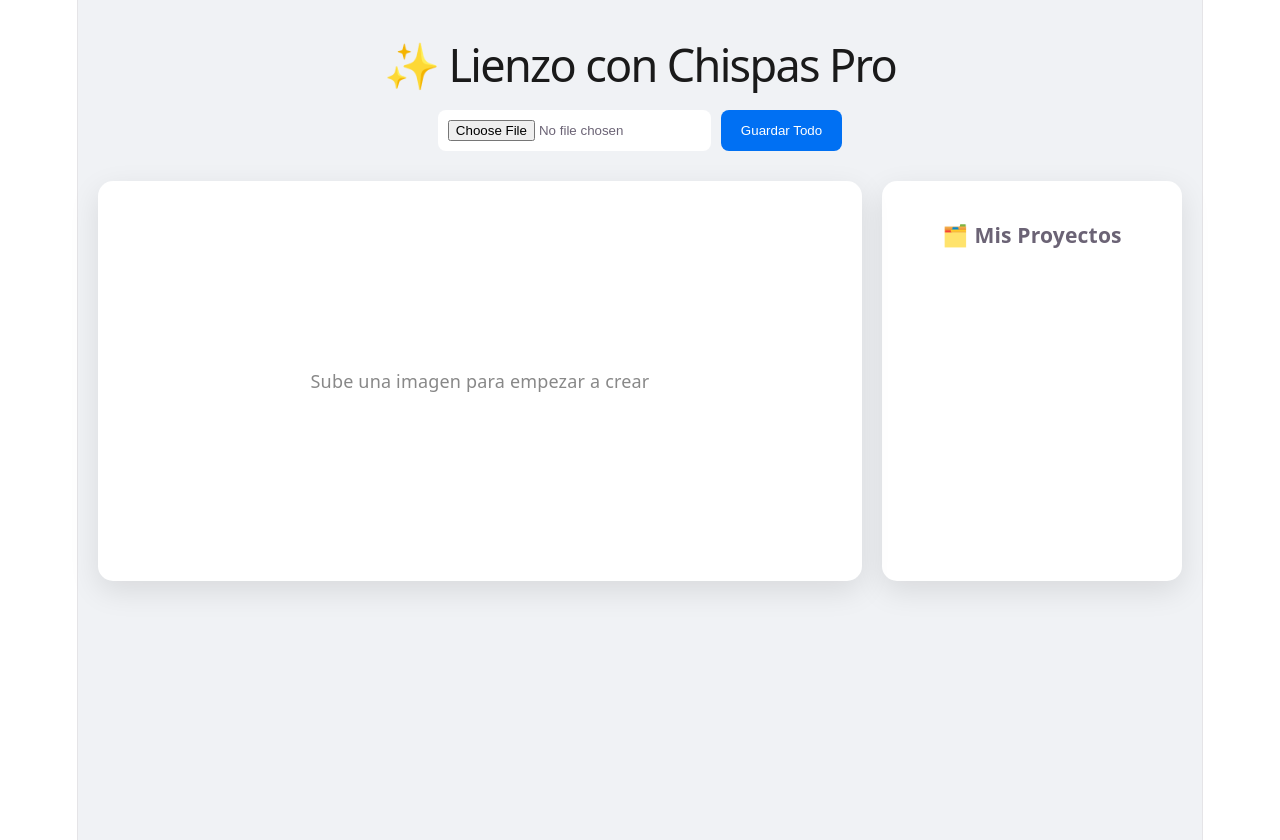
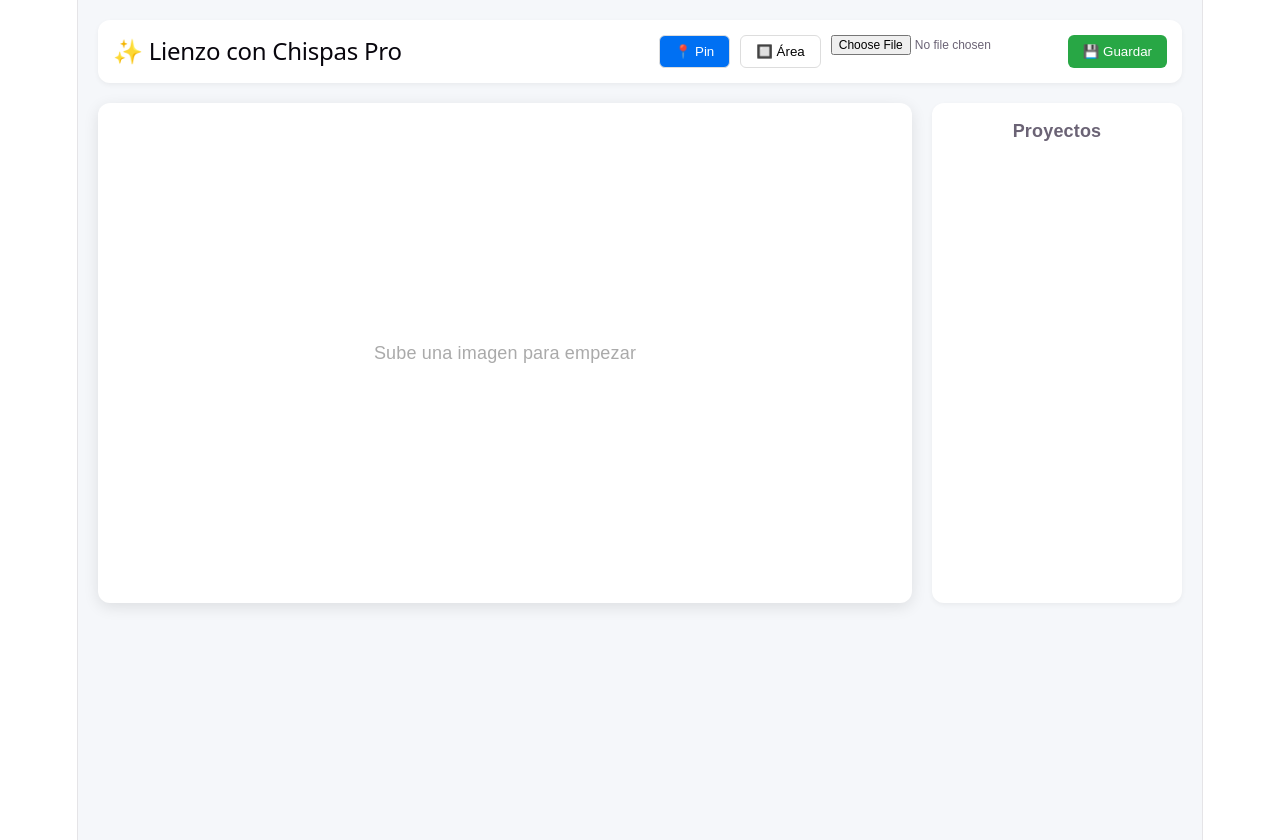
Before and after one commit to mtgonzalezm/lienzo-con-chispas, a React (Vite) app: page / in a window 1280 px wide. Built offline with nearby package versions, Linux system fonts and the light colour scheme.

Commit message:
Añadida selección de areas y formulario profesional

```diff
--- a/src/App.jsx
+++ b/src/App.jsx
@@ -1,161 +1,162 @@
 import React, { useState, useRef, useEffect } from 'react';
-import './App.css';
 
 export default function App() {
   const [imagenSrc, setImagenSrc] = useState(null);
-  const [puntos, setPuntos] = useState([]);
-  const [puntoSeleccionado, setPuntoSeleccionado] = useState(null);
+  const [elementos, setElementos] = useState([]);
+  const [modo, setModo] = useState('pin'); // 'pin' o 'area'
+  const [dibujando, setDibujando] = useState(false);
+  const [nuevaArea, setNuevaArea] = useState(null);
+  const [editando, setEditando] = useState(null);
   const [repositorio, setRepositorio] = useState([]);
+
   const contenedorRef = useRef(null);
 
-  // Cargar repositorio al iniciar
   useEffect(() => {
-    const guardados = JSON.parse(localStorage.getItem("lienzoChispasV2")) || [];
+    const guardados = JSON.parse(localStorage.getItem("lienzoChispas_v3")) || [];
     setRepositorio(guardados);
   }, []);
 
-  const manejarSubida = (evento) => {
-    const archivo = evento.target.files[0];
+  const manejarSubida = (e) => {
+    const archivo = e.target.files[0];
     if (archivo) {
       const lector = new FileReader();
-      lector.onload = (e) => {
-        setImagenSrc(e.target.result);
-        setPuntos([]);
-      };
+      lector.onload = (evento) => { setImagenSrc(evento.target.result); setElementos([]); };
       lector.readAsDataURL(archivo);
     }
   };
 
-  const crearChispa = (evento) => {
-    if (!imagenSrc) return;
+  const obtenerCoordenadas = (e) => {
+    const rect = contenedorRef.current.getBoundingClientRect();
+    return {
+      x: ((e.clientX - rect.left) / rect.width) * 100,
+      y: ((e.clientY - rect.top) / rect.height) * 100
+    };
+  };
 
-    // Calculamos posición
-    const rect = contenedorRef.current.getBoundingClientRect();
-    const x = ((evento.clientX - rect.left) / rect.width) * 100; // Guardamos en % para que sea responsive
-    const y = ((evento.clientY - rect.top) / rect.height) * 100;
+  const iniciarInteraccion = (e) => {
+    if (!imagenSrc || editando) return;
+    const coords = obtenerCoordenadas(e);
 
-    const tipo = prompt("¿Qué tipo de chispa quieres?\n1. Texto (📖)\n2. Enlace Web (🔗)\n3. Vídeo YouTube (🎬)", "1");
-    if (!tipo) return;
-
-    let contenido = "";
-    let icono = "✨";
-
-    if (tipo === "1") {
-      contenido = prompt("Escribe el texto informativo:");
-      icono = "📖";
-    } else if (tipo === "2") {
-      contenido = prompt("Pega la URL (ej: https://google.com):");
-      icono = "🔗";
-    } else if (tipo === "3") {
-      let url = prompt("Pega el enlace de YouTube:");
-      if (url) {
-        let id = url.split('v=')[1] || url.split('/').pop();
-        contenido = `https://www.youtube.com/embed/${id.split('&')[0]}`;
-        icono = "🎬";
-      }
-    }
-
-    if (contenido) {
-      setPuntos([...puntos, { id: Date.now(), x, y, tipo, contenido, icono }]);
+    if (modo === 'pin') {
+      const nuevoPin = { id: Date.now(), tipo: 'pin', x: coords.x, y: coords.y, contenido: '', titulo: '', multimedia: '' };
+      setEditando(nuevoPin);
+    } else {
+      setDibujando(true);
+      setNuevaArea({ x: coords.x, y: coords.y, w: 0, h: 0 });
     }
   };
 
-  const guardarEnLector = () => {
-    if (!imagenSrc) return alert("Sube una imagen primero");
-    const nombre = prompt("Nombre del proyecto:", "Nuevo Lienzo");
-    const nuevoRepo = [...repositorio, { id: Date.now(), nombre, imagenSrc, puntos }];
-    localStorage.setItem("lienzoChispasV2", JSON.stringify(nuevoRepo));
+  const mientrasDibuja = (e) => {
+    if (!dibujando || modo !== 'area') return;
+    const coords = obtenerCoordenadas(e);
+    setNuevaArea(prev => ({
+      ...prev,
+      w: coords.x - prev.x,
+      h: coords.y - prev.y
+    }));
+  };
+
+  const finalizarDibujo = () => {
+    if (!dibujando) return;
+    setDibujando(false);
+    if (Math.abs(nuevaArea.w) > 1 && Math.abs(nuevaArea.h) > 1) {
+      setEditando({ id: Date.now(), tipo: 'area', ...nuevaArea, contenido: '', titulo: '', multimedia: '' });
+    }
+    setNuevaArea(null);
+  };
+
+  const guardarElemento = (e) => {
+    e.preventDefault();
+    setElementos([...elementos, editando]);
+    setEditando(null);
+  };
+
+  const guardarProyecto = () => {
+    const nombre = prompt("Nombre del proyecto:");
+    if (!nombre) return;
+    const nuevoRepo = [...repositorio, { id: Date.now(), nombre, imagenSrc, elementos }];
+    localStorage.setItem("lienzoChispas_v3", JSON.stringify(nuevoRepo));
     setRepositorio(nuevoRepo);
-    alert("¡Guardado!");
   };
 
   return (
-    <div style={{ padding: '20px', fontFamily: 'system-ui, sans-serif', backgroundColor: '#f0f2f5', minHeight: '100vh' }}>
-
-      <header style={{ textAlign: 'center', marginBottom: '30px' }}>
-        <h1 style={{ fontSize: '2.5rem', color: '#1a1a1a' }}>✨ Lienzo con Chispas Pro</h1>
-        <div style={{ display: 'flex', justifyContent: 'center', gap: '10px' }}>
-          <input type="file" onChange={manejarSubida} style={{ padding: '10px', background: 'white', borderRadius: '8px' }} />
-          <button onClick={guardarEnLector} style={{ padding: '10px 20px', backgroundColor: '#0070f3', color: 'white', border: 'none', borderRadius: '8px', cursor: 'pointer' }}>Guardar Todo</button>
+    <div style={{ padding: '20px', fontFamily: 'sans-serif', backgroundColor: '#f5f7fa', minHeight: '100vh' }}>
+      <header style={{ display: 'flex', justifyContent: 'space-between', alignItems: 'center', marginBottom: '20px', backgroundColor: 'white', padding: '15px', borderRadius: '12px', boxShadow: '0 2px 5px rgba(0,0,0,0.05)' }}>
+        <h2 style={{ margin: 0 }}>✨ Lienzo con Chispas Pro</h2>
+        <div style={{ display: 'flex', gap: '10px' }}>
+          <button onClick={() => setModo('pin')} style={{ padding: '8px 15px', borderRadius: '6px', border: '1px solid #ddd', backgroundColor: modo === 'pin' ? '#0070f3' : 'white', color: modo === 'pin' ? 'white' : 'black', cursor: 'pointer' }}>📍 Pin</button>
+          <button onClick={() => setModo('area')} style={{ padding: '8px 15px', borderRadius: '6px', border: '1px solid #ddd', backgroundColor: modo === 'area' ? '#0070f3' : 'white', color: modo === 'area' ? 'white' : 'black', cursor: 'pointer' }}>🔲 Área</button>
+          <input type="file" onChange={manejarSubida} style={{ fontSize: '12px' }} />
+          <button onClick={guardarProyecto} style={{ padding: '8px 15px', borderRadius: '6px', border: 'none', backgroundColor: '#28a745', color: 'white', cursor: 'pointer' }}>💾 Guardar</button>
         </div>
       </header>
 
-      <main style={{ display: 'grid', gridTemplateColumns: '1fr 300px', gap: '20px' }}>
-
-        {/* AREA DE DIBUJO */}
-        <div style={{ position: 'relative', backgroundColor: 'white', borderRadius: '15px', overflow: 'hidden', boxShadow: '0 10px 30px rgba(0,0,0,0.1)', height: 'fit-content' }}>
+      <div style={{ display: 'grid', gridTemplateColumns: '1fr 250px', gap: '20px' }}>
         <div
           ref={contenedorRef}
-            onClick={crearChispa}
-            style={{ position: 'relative', cursor: imagenSrc ? 'crosshair' : 'default' }}
+          onMouseDown={iniciarInteraccion}
+          onMouseMove={mientrasDibuja}
+          onMouseUp={finalizarDibujo}
+          style={{ position: 'relative', backgroundColor: 'white', borderRadius: '12px', overflow: 'hidden', boxShadow: '0 4px 15px rgba(0,0,0,0.1)', cursor: modo === 'area' ? 'crosshair' : 'pointer', userSelect: 'none' }}
         >
           {imagenSrc ? (
             <img src={imagenSrc} style={{ width: '100%', display: 'block', pointerEvents: 'none' }} alt="Lienzo" />
           ) : (
-              <div style={{ height: '400px', display: 'flex', alignItems: 'center', justifyContent: 'center', color: '#888' }}>
-                Sube una imagen para empezar a crear
-              </div>
+            <div style={{ height: '500px', display: 'flex', alignItems: 'center', justifyContent: 'center', color: '#aaa' }}>Sube una imagen para empezar</div>
           )}
 
-            {puntos.map(p => (
-              <div
-                key={p.id}
-                className="chispa-interactiva"
-                onClick={(e) => { e.stopPropagation(); setPuntoSeleccionado(p); }}
-                style={{
+          {/* Dibujo de nueva área en tiempo real */}
+          {nuevaArea && (
+            <div style={{
+              position: 'absolute', border: '2px dashed #0070f3', backgroundColor: 'rgba(0, 112, 243, 0.2)',
+              left: `${nuevaArea.w > 0 ? nuevaArea.x : nuevaArea.x + nuevaArea.w}%`,
+              top: `${nuevaArea.h > 0 ? nuevaArea.y : nuevaArea.y + nuevaArea.h}%`,
+              width: `${Math.abs(nuevaArea.w)}%`,
+              height: `${Math.abs(nuevaArea.h)}%`
+            }} />
+          )}
+
+          {/* Elementos guardados */}
+          {elementos.map(el => (
+            <div key={el.id} title={el.titulo} style={{
               position: 'absolute',
-                  left: `${p.x}%`,
-                  top: `${p.y}%`,
-                  width: '35px',
-                  height: '35px',
-                  backgroundColor: 'white',
-                  borderRadius: '50%',
-                  transform: 'translate(-50%, -50%)',
-                  cursor: 'pointer',
-                  boxShadow: '0 2px 10px rgba(0,0,0,0.2)',
-                  zIndex: 20
+              left: `${el.tipo === 'pin' ? el.x : (el.w > 0 ? el.x : el.x + el.w)}%`,
+              top: `${el.tipo === 'pin' ? el.y : (el.h > 0 ? el.y : el.y + el.h)}%`,
+              width: el.tipo === 'pin' ? '20px' : `${Math.abs(el.w)}%`,
+              height: el.tipo === 'pin' ? '20px' : `${Math.abs(el.h)}%`,
+              backgroundColor: el.tipo === 'pin' ? '#ff3b30' : 'rgba(255, 255, 255, 0.3)',
+              border: el.tipo === 'pin' ? '2px solid white' : '2px solid yellow',
+              borderRadius: el.tipo === 'pin' ? '50%' : '4px',
+              transform: el.tipo === 'pin' ? 'translate(-50%, -50%)' : 'none',
+              cursor: 'help',
+              transition: 'transform 0.2s'
             }}
-              >
-                {p.icono}
-              </div>
+            onClick={(e) => { e.stopPropagation(); alert(`${el.titulo}\n${el.contenido}`); }}
+            />
           ))}
         </div>
+
+        <aside style={{ backgroundColor: 'white', padding: '15px', borderRadius: '12px', boxShadow: '0 2px 5px rgba(0,0,0,0.05)' }}>
+          <h4 style={{ marginTop: 0 }}>Proyectos</h4>
+          {repositorio.map(r => (
+            <div key={r.id} onClick={() => { setImagenSrc(r.imagenSrc); setElementos(r.elementos); }} style={{ padding: '8px', borderBottom: '1px solid #eee', cursor: 'pointer', fontSize: '14px' }}>📁 {r.nombre}</div>
+          ))}
+        </aside>
       </div>
 
-        {/* REPOSITORIO LATERAL */}
-        <aside style={{ backgroundColor: 'white', padding: '20px', borderRadius: '15px', boxShadow: '0 10px 30px rgba(0,0,0,0.1)' }}>
-          <h3>🗂️ Mis Proyectos</h3>
-          {repositorio.map(item => (
-            <div
-              key={item.id}
-              onClick={() => { setImagenSrc(item.imagenSrc); setPuntos(item.puntos); }}
-              style={{ padding: '10px', borderBottom: '1px solid #eee', cursor: 'pointer', display: 'flex', alignItems: 'center', gap: '10px' }}
-            >
-              <img src={item.imagenSrc} style={{ width: '40px', height: '40px', borderRadius: '5px', objectFit: 'cover' }} />
-              <span style={{ fontSize: '14px', fontWeight: '500' }}>{item.nombre}</span>
+      {/* MODAL DE EDICIÓN PROFESIONAL */}
+      {editando && (
+        <div style={{ position: 'fixed', top: 0, left: 0, width: '100%', height: '100%', backgroundColor: 'rgba(0,0,0,0.6)', display: 'flex', alignItems: 'center', justifyContent: 'center', zIndex: 1000 }}>
+          <form onSubmit={guardarElemento} style={{ backgroundColor: 'white', padding: '25px', borderRadius: '15px', width: '400px', display: 'flex', flexDirection: 'column', gap: '15px' }}>
+            <h3 style={{ margin: 0 }}>Configurar Interacción</h3>
+            <input required placeholder="Título (ej: Info importante)" value={editando.titulo} onChange={e => setEditando({...editando, titulo: e.target.value})} style={{ padding: '10px', borderRadius: '6px', border: '1px solid #ddd' }} />
+            <textarea placeholder="Descripción enriquecida o texto..." rows="4" value={editando.contenido} onChange={e => setEditando({...editando, contenido: e.target.value})} style={{ padding: '10px', borderRadius: '6px', border: '1px solid #ddd', resize: 'none' }} />
+            <input placeholder="URL de Video o Enlace (opcional)" value={editando.multimedia} onChange={e => setEditando({...editando, multimedia: e.target.value})} style={{ padding: '10px', borderRadius: '6px', border: '1px solid #ddd' }} />
+            <div style={{ display: 'flex', gap: '10px' }}>
+              <button type="submit" style={{ flex: 1, padding: '10px', backgroundColor: '#0070f3', color: 'white', border: 'none', borderRadius: '6px', cursor: 'pointer' }}>Añadir al Lienzo</button>
+              <button type="button" onClick={() => setEditando(null)} style={{ padding: '10px', backgroundColor: '#eee', border: 'none', borderRadius: '6px', cursor: 'pointer' }}>Cancelar</button>
             </div>
-          ))}
-        </aside>
-      </main>
-
-      {/* VISOR DE CONTENIDO (MODAL) */}
-      {puntoSeleccionado && (
-        <div
-          style={{ position: 'fixed', top: 0, left: 0, width: '100%', height: '100%', backgroundColor: 'rgba(0,0,0,0.8)', display: 'flex', alignItems: 'center', justifyContent: 'center', zIndex: 100 }}
-          onClick={() => setPuntoSeleccionado(null)}
-        >
-          <div
-            style={{ backgroundColor: 'white', padding: '30px', borderRadius: '20px', maxWidth: '600px', width: '90%', position: 'relative' }}
-            onClick={e => e.stopPropagation()}
-          >
-            <button onClick={() => setPuntoSeleccionado(null)} style={{ position: 'absolute', top: '20px', right: '20px', border: 'none', background: '#eee', borderRadius: '50%', width: '30px', height: '30px', cursor: 'pointer' }}>✕</button>
-
-            <div style={{ textAlign: 'center', marginTop: '10px' }}>
-              {puntoSeleccionado.tipo === "1" && <p style={{ fontSize: '1.2rem' }}>{puntoSeleccionado.contenido}</p>}
-              {puntoSeleccionado.tipo === "2" && <a href={puntoSeleccionado.contenido} target="_blank" rel="noreferrer" style={{ color: '#0070f3', fontSize: '1.2rem' }}>Abrir enlace externo 🔗</a>}
-              {puntoSeleccionado.tipo === "3" && <iframe src={puntoSeleccionado.contenido} style={{ width: '100%', height: '350px', border: 'none', borderRadius: '10px' }} allowFullScreen />}
-            </div>
-          </div>
+          </form>
         </div>
       )}
     </div>
```
Lines whose indentation alone changed are shown as unchanged.
